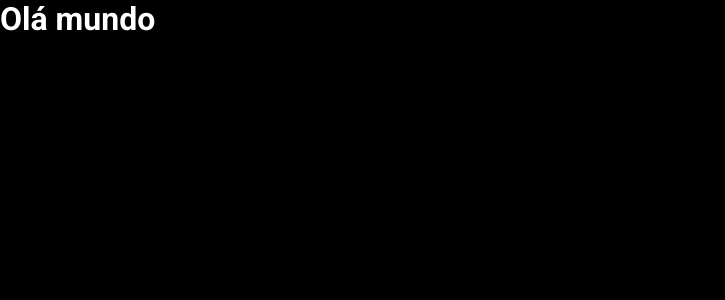
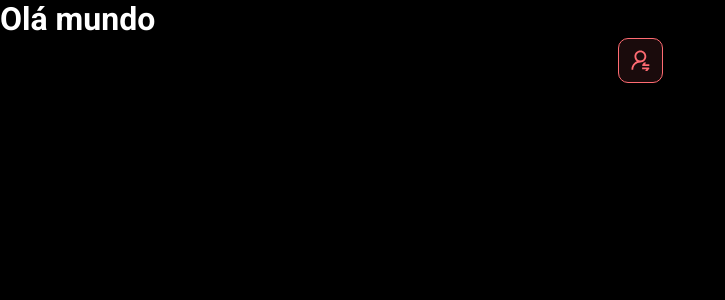
Before and after one commit to VLx2000/dsmeta, a React (Vite) app in the folder frontend/: page / in a window 1280 px wide. Shown: the top 300 px of the page, without its empty margins (0-725 px from the left). Built offline with nearby package versions, Linux system fonts and the light colour scheme.

Commit message:
First commit

```diff
--- a/frontend/src/App.tsx
+++ b/frontend/src/App.tsx
@@ -1,6 +1,11 @@
+import NotificationButton from "./components/NotificationButton"
+
 function App() {
   return (
-    <h1>Olá mundo</h1>
+    <>
+      <h1>Olá mundo</h1>
+      <NotificationButton />
+    </>
   )
 }
 
--- /dev/null
+++ b/frontend/src/components/NotificationButton/index.tsx
@@ -0,0 +1,14 @@
+import icon from '../../assets/img/notification-icon.svg';
+import './styles.css';
+
+function NotificationButton() {
+  return (
+    <div className="dsmeta-red-btn-container">
+      <div className="dsmeta-red-btn">
+        <img src={icon} alt="Notificar" />
+      </div>
+    </div>
+  )
+}
+
+export default NotificationButton;
--- /dev/null
+++ b/frontend/src/components/NotificationButton/styles.css
@@ -0,0 +1,15 @@
+.dsmeta-red-btn {
+    height: 45px;
+    width: 45px;
+    background: rgba(255, 107, 114, 0.1);
+    border: 1px solid #ff6b72;
+    border-radius: 10px;
+    display: flex;
+    align-items: center;
+    justify-content: center;
+    cursor: pointer;
+}
+
+.dsmeta-red-btn img {
+    width: 19px;
+}
--- a/frontend/src/index.css
+++ b/frontend/src/index.css
@@ -124,22 +124,6 @@
     justify-content: center;
 }
 
-.dsmeta-red-btn {
-  height: 45px;
-  width: 45px;
-  background: rgba(255, 107, 114, 0.1);
-  border: 1px solid #ff6b72;
-  border-radius: 10px;
-  display: flex;
-  align-items: center;
-  justify-content: center;
-  cursor: pointer;
-}
-
-.dsmeta-red-btn img {
-    width: 19px;
-}
-
 .show576 {
     display: none;
 }
```
Also changed, not shown: frontend/src/assets/img/notification-icon.svg (added).
